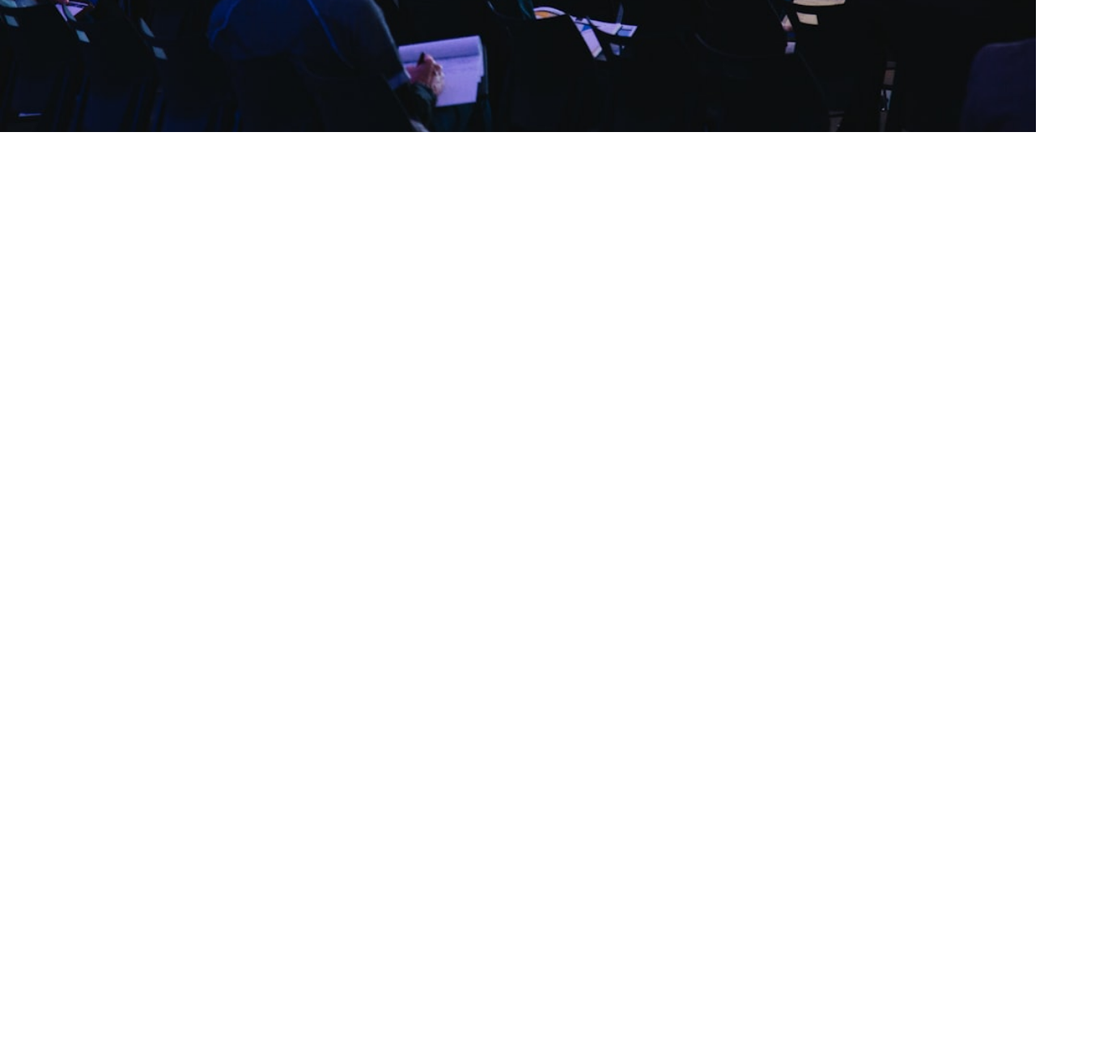
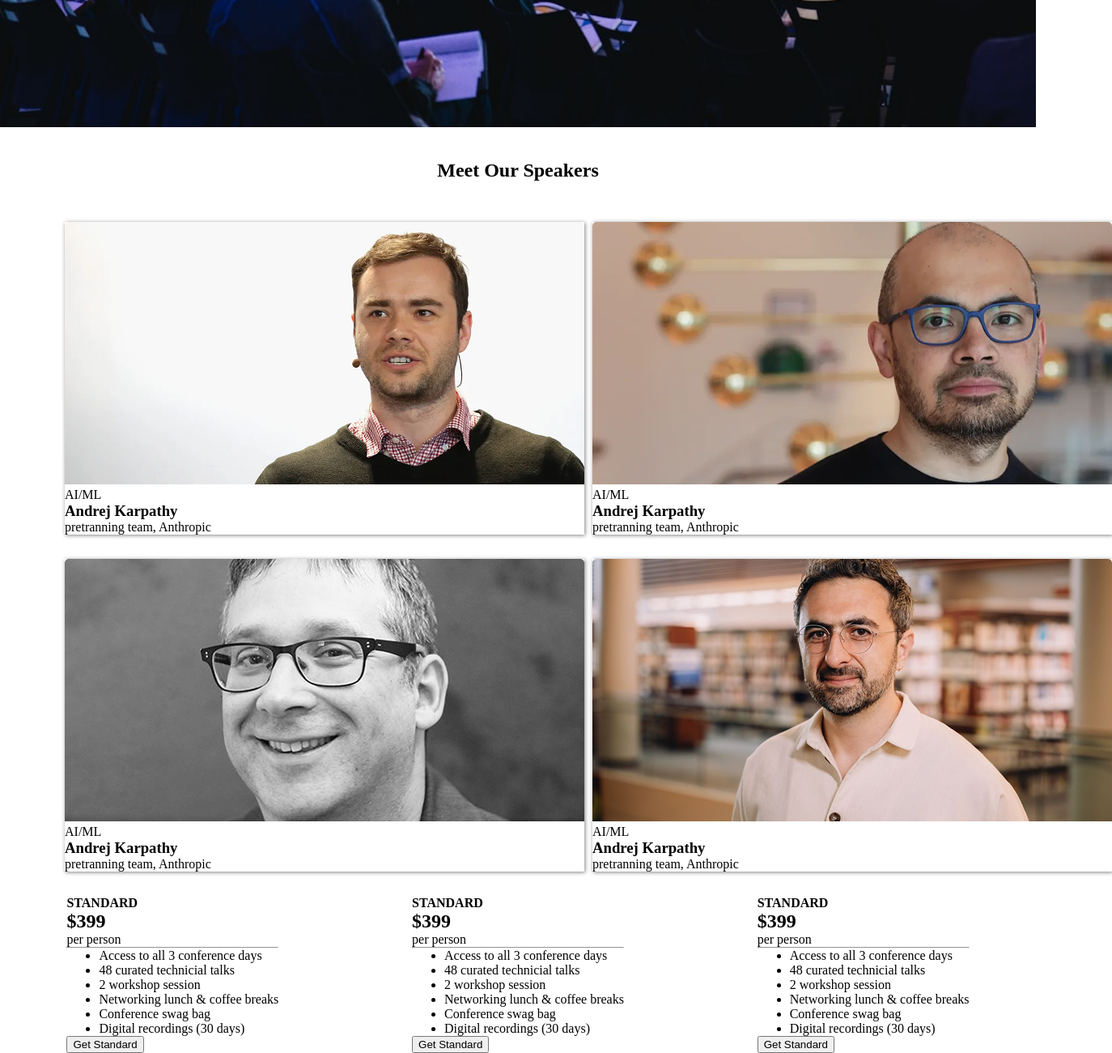
Before and after one commit to shodeshkumar1358/assignment-1, a plain HTML site: page index.html in a window 1280 px wide. Shown: the part 727-2027 px from the top of the page at 81% size, 1374 px wide, since content can reach past the window. Before the commit the page ends 890 px from the top, so only its background shows below. Drawn offline with Linux system fonts and the light colour scheme.

Commit message:
creating all basic stracture

```diff
--- a/index.html
+++ b/index.html
@@ -37,5 +37,87 @@
       </p>
       <button class="hero-btn">Register Now</button>
     </section>
+    <!-- hero section end -->
+
+    <!-- Meet the speakers section start -->
+    <section>
+      <h2 class="speakers-heading">Meet Our Speakers</h2>
+      <div class="speaker-section">
+        <div class="speakers">
+          <img src="./images/andrej.png" alt="" />
+          <p class="Designation">AI/ML</p>
+          <h3 class="name">Andrej Karpathy</h3>
+          <p class="position">pretranning team, Anthropic</p>
+        </div>
+        <div class="speakers">
+          <img src="./images/demis.png" alt="" />
+          <p class="Designation">AI/ML</p>
+          <h3 class="name">Andrej Karpathy</h3>
+          <p class="position">pretranning team, Anthropic</p>
+        </div>
+        <div class="speakers">
+          <img src="./images/gary.png" alt="" />
+          <p class="Designation">AI/ML</p>
+          <h3 class="name">Andrej Karpathy</h3>
+          <p class="position">pretranning team, Anthropic</p>
+        </div>
+        <div class="speakers">
+          <img src="./images/mustafa.png" alt="" />
+          <p class="Designation">AI/ML</p>
+          <h3 class="name">Andrej Karpathy</h3>
+          <p class="position">pretranning team, Anthropic</p>
+        </div>
+      </div>
+    </section>
+    <!-- Meet the speakers section end -->
+
+    <!-- pricing section start -->
+    <section class="pricing-section">
+      <div class="card">
+        <h4>STANDARD</h4>
+        <h1>$399</h1>
+        <p>per person</p>
+        <hr />
+        <ul>
+          <li>Access to all 3 conference days</li>
+          <li>48 curated technicial talks</li>
+          <li>2 workshop session</li>
+          <li>Networking lunch & coffee breaks</li>
+          <li>Conference swag bag</li>
+          <li>Digital recordings (30 days)</li>
+        </ul>
+        <button class="pricing-btn-1">Get Standard</button>
+      </div>
+      <div class="card">
+        <h4>STANDARD</h4>
+        <h1>$399</h1>
+        <p>per person</p>
+        <hr />
+        <ul>
+          <li>Access to all 3 conference days</li>
+          <li>48 curated technicial talks</li>
+          <li>2 workshop session</li>
+          <li>Networking lunch & coffee breaks</li>
+          <li>Conference swag bag</li>
+          <li>Digital recordings (30 days)</li>
+        </ul>
+        <button class="pricing-btn-1">Get Standard</button>
+      </div>
+      <div class="card">
+        <h4>STANDARD</h4>
+        <h1>$399</h1>
+        <p>per person</p>
+        <hr />
+        <ul>
+          <li>Access to all 3 conference days</li>
+          <li>48 curated technicial talks</li>
+          <li>2 workshop session</li>
+          <li>Networking lunch & coffee breaks</li>
+          <li>Conference swag bag</li>
+          <li>Digital recordings (30 days)</li>
+        </ul>
+        <button class="pricing-btn-1">Get Standard</button>
+      </div>
+    </section>
   </body>
 </html>
--- a/style.css
+++ b/style.css
@@ -1,13 +1,10 @@
 * {
   box-sizing: border-box;
-}
-body {
-  /* max-width: 1280px; */
   margin: 0 auto;
 }
-.container{
-    width: 1280px;
-    margin: 0 auto;
+.container {
+  width: 1280px;
+  margin: 0 auto;
 }
 .navbar {
   display: flex;
@@ -44,14 +41,69 @@ body {
 
 /* hero section start */
 .hero {
+  height: 100vh;
+  display: flex;
+  flex-direction: column;
+  justify-content: center;
+  align-items: center;
   text-align: center;
-  justify-content: center;
-  padding: 50px 20px;
-  background-image: url(./images/banner.jpg);
-  height:100vh;
+  background: url("./images/banner.jpg");
+  background-repeat: no-repeat;
+  background-position: center;
   background-size: cover;
-  background-position: center;
 }
 .hero-btn {
-  margin-top: 30px;
+  margin-top: 200px;
 }
+.hero h2,
+em {
+  color: white;
+  font-size: 64px;
+  font-weight: 600;
+}
+.hero p {
+  color: white;
+  font-size: 20px;
+}
+.hero-btn {
+  color: white;
+  background-color: rgb(45, 45, 226);
+  padding: 15px 30px;
+  border: none;
+  font-size: 18px;
+  border-radius: 5px;
+}
+/* hero section end  */
+
+/* Meet the speakers section start */
+
+.speaker-section {
+  display: grid;
+  grid-template-columns: repeat(2, 1fr);
+  grid-template-rows: repeat(2, 1fr);
+  padding: 10px 80px;
+  gap: 10px;
+}
+.speakers {
+  margin-bottom: 20px;
+  box-shadow: 1px 1px 5px gray;
+  /* padding: 20px 0; */
+}
+.speakers-heading {
+  text-align: center;
+  padding: 40px 0;
+}
+.speakers img {
+  border-top-left-radius: 5px;
+  border-top-right-radius: 5px;
+}
+/* Meet the speakers section end */
+
+/* pricing section start */
+
+.pricing-section {
+  display: flex;
+  text-align: left;
+  justify-content: space-between;
+  align-items: center;
+}
```
